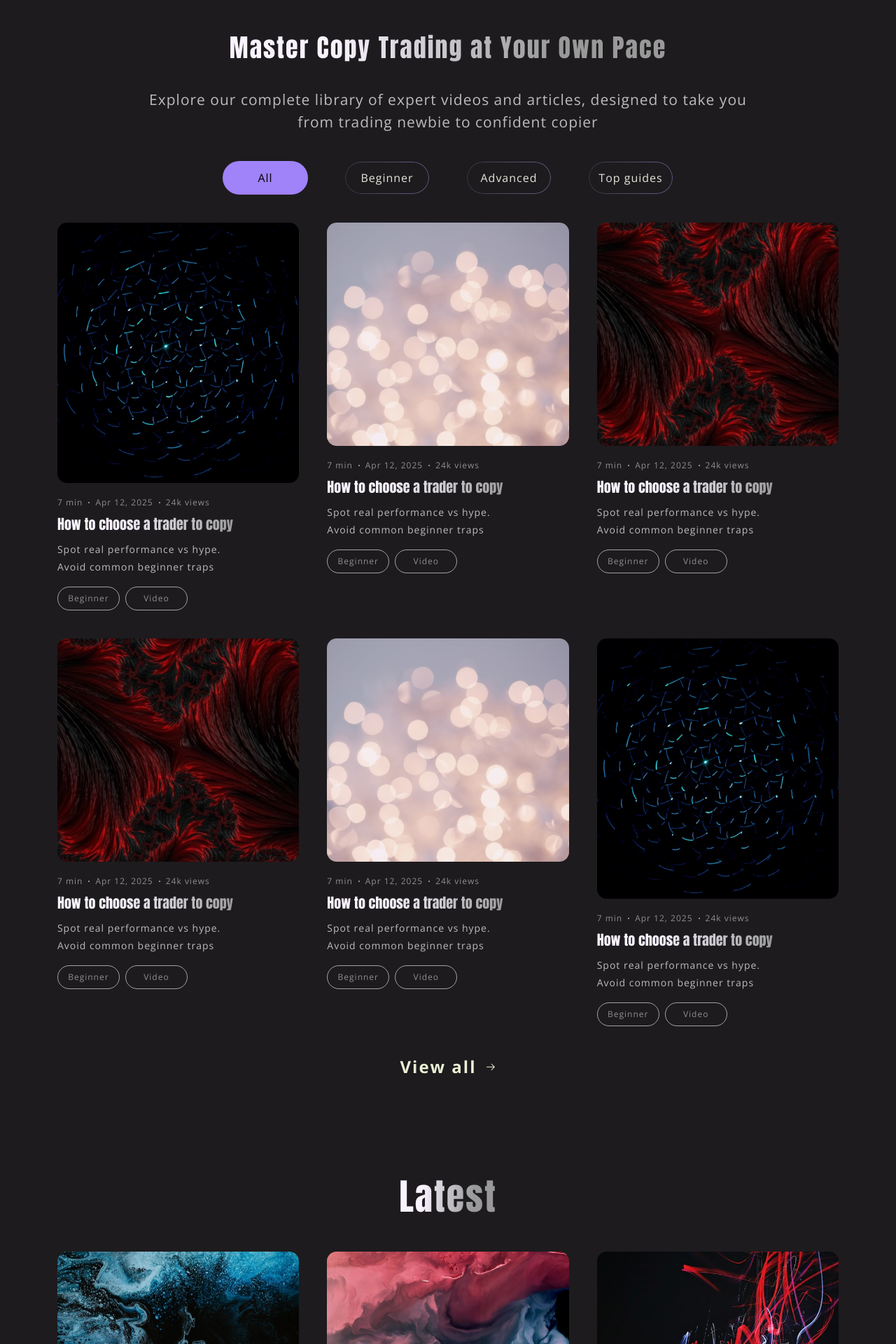
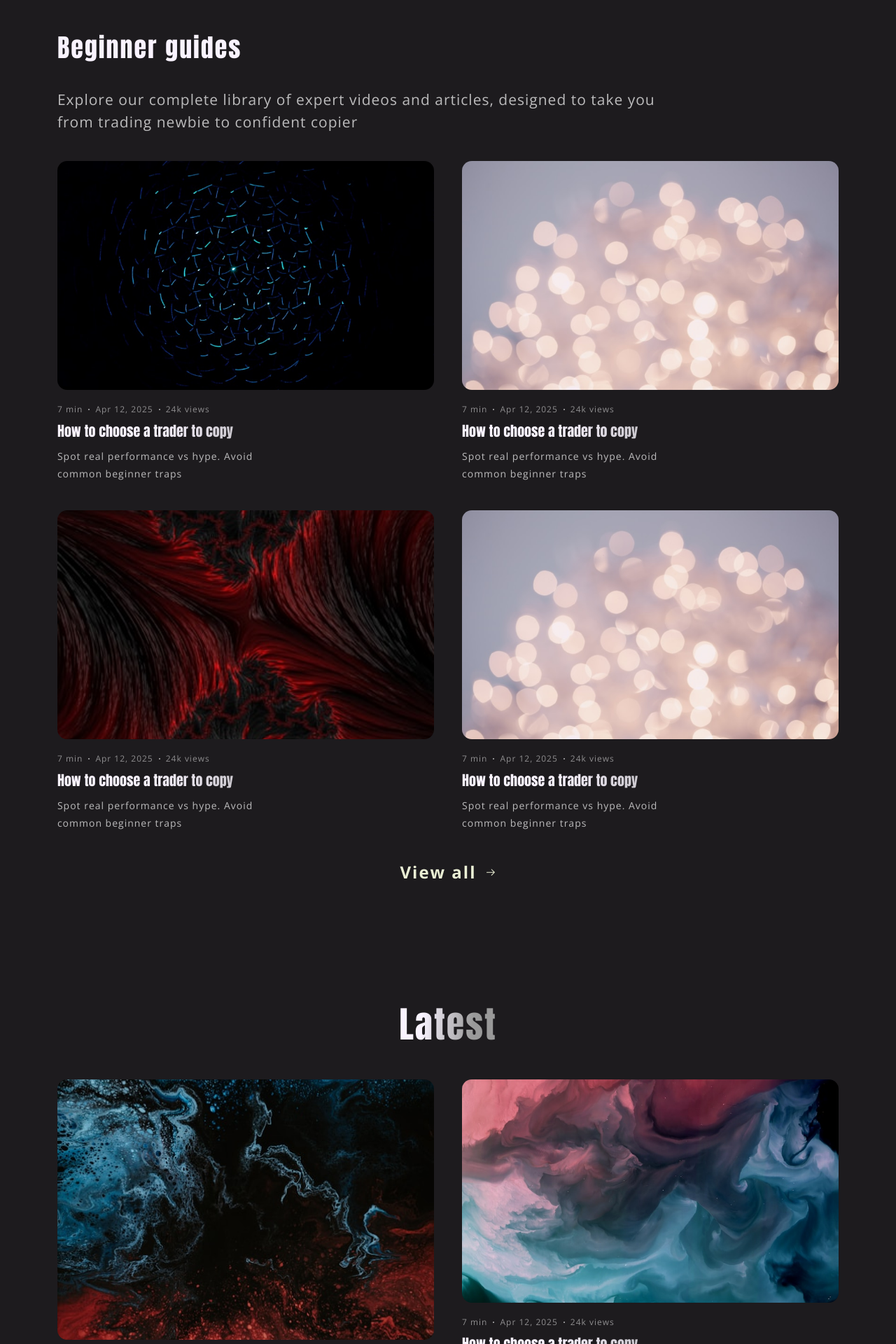
Before and after one commit to streple-labs/streple-website, a Next.js app: page /learn in a window 1280 px wide. Shown: the part 1280-3200 px from the top of the page at 70% size. Built offline with nearby package versions, Linux system fonts and the light colour scheme.

Commit message:
Refactor layout and content in the Learn page; update section titles, adjust grid structure, and remove unnecessary elements for improved clarity and user experience.

```diff
--- a/app/learn/page.tsx
+++ b/app/learn/page.tsx
@@ -83,69 +83,32 @@ export default function page() {
         </div>
       </section>
 
-      <section className="bg-[#1D1B1E] flex px-4 sm:px-[6.4%] justify-center">
-        <div className="relative flex flex-col items-center mw my-16 gap-[40px]">
-          <div className="flex flex-col justify-center items-center gap-[31px]">
+      <section className="bg-[#1D1B1E] flex px-4 sm:px-[6.4%] justify-center relative">
+        <div className="relative flex flex-col mw my-16 gap-[40px]">
+          <div className="flex flex-col w-full gap-[31px]">
             <h4
-              className={`text-gradient-copy-top-traders ${anton.className} text-2xl lg:text-4xl text-center leading-[150%] tracking-[2px]  font-normal`}
+              className={`text-gradient-copy-top-traders ${anton.className} text-2xl lg:text-4xl leading-[150%] tracking-[2px]  font-normal`}
             >
-              Master Copy Trading at Your Own Pace
+              Beginner guides
             </h4>
 
-            <p className="font-normal leading-8 text-sm sm:text-base lg:text-[21px] tracking-[1px] text-white/70 max-w-4xl text-center">
+            <p className="font-normal leading-8 text-sm sm:text-base lg:text-[21px] tracking-[1px] text-white/70 max-w-4xl">
               Explore our complete library of expert videos and articles,
-              designed to take you from trading newbie to confident copier
+              designed to take you from trading newbie to confident copier{" "}
             </p>
           </div>
 
-          <div className="flex items-center justify-center gap-4 sm:gap-8 md:gap-12 lg:gap-[52px] flex-wrap">
-            {["All", "Beginner", "Advanced", "Top guides"].map((item, i) => (
-              <button
-                key={i}
-                className={`${
-                  i == 0
-                    ? "bg-[#A082F9] text-black"
-                    : "text-[#E4E4D9] pp-lr-gradient"
-                } min-w-[122px] text-xs md:text-base leading-6 tracking-[1px] font-normal p-3 rounded-[25px] flex items-center justify-center gap-2.5 h-[48px]`}
-              >
-                {item}
-              </button>
-            ))}
-          </div>
-
-          <div className="grid grid-cols-1 sm:grid-cols-2 lg:grid-cols-3 gap-[40px]">
-            {Array.from({ length: 6 }).map((_, i) => (
+          <div className="grid grid-cols-1 sm:grid-cols-2 gap-[40px] w-full">
+            {Array.from({ length: 4 }).map((_, i) => (
               <div className="space-y-5" key={i}>
                 <Image
                   alt="image"
                   src={`/trader-${
-                    i == 0
-                      ? 1
-                      : i == 1
-                      ? 2
-                      : i == 2
-                      ? 3
-                      : i == 3
-                      ? 3
-                      : i == 4
-                      ? 2
-                      : 1
+                    i == 0 ? 1 : i == 1 ? 2 : i == 2 ? 3 : i == 3 ? 2 : 1
                   }.jpg`}
                   width={401}
-                  height={319}
-                  className={`w-full object-cover object-center bg-no-repeat rounded-[14px] ${
-                    i == 0
-                      ? "h-[372px]"
-                      : i == 1
-                      ? "h-[319px]"
-                      : i == 2
-                      ? "h-[319px]"
-                      : i == 3
-                      ? "h-[319px]"
-                      : i == 4
-                      ? "h-[319px]"
-                      : "h-[372px]"
-                  }`}
+                  height={327}
+                  className={`w-full h-[327px] object-cover object-center bg-no-repeat rounded-[14px]`}
                 />
                 <div className="space-y-2">
                   <p className="flex gap-2 items-center text-xs leading-4 tracking-[1px] text-white/50">
@@ -159,18 +122,9 @@ export default function page() {
                   >
                     How to choose a trader to copy
                   </p>
-                  <p className="text-sm font-normal leading-[25px] tracking-[1px] text-white/70 w-4/5">
+                  <p className="text-sm font-normal leading-[25px] tracking-[1px] text-white/70 md:w-3/5">
                     Spot real performance vs hype. Avoid common beginner traps
                   </p>
-
-                  <div className="pt-2 flex gap-2 items-center text-white/50">
-                    <span className="min-w-[89px] px-1 py-2 gap-2.5 flex items-center justify-center border border-[#FDF9FF99] rounded-[21px] text-xs leading-4 tracking-[1px]">
-                      Beginner
-                    </span>
-                    <span className="min-w-[89px] px-1 py-2 gap-2.5 flex items-center justify-center border border-[#FDF9FF99] rounded-[21px] text-xs leading-4 tracking-[1px]">
-                      Video
-                    </span>
-                  </div>
                 </div>
               </div>
             ))}
@@ -186,15 +140,15 @@ export default function page() {
       </section>
 
       <section className="bg-[#1D1B1E] flex px-4 sm:px-[6.4%] justify-center">
-        <div className="relative flex flex-col items-center mw my-16 gap-[40px]">
+        <div className="relative flex flex-col items-center mw my-16 md:my-24 gap-[40px]">
           <h4
             className={`${anton.className} text-2xl xs:text-[27px] sm:text-3xl md:text-4xl lg:text-[52px] text-gradient-copy-top-traders leading-[150%] tracking-[2px]`}
           >
             Latest
           </h4>
 
-          <div className="grid grid-cols-1 sm:grid-cols-2 lg:grid-cols-3 gap-[40px]">
-            {Array.from({ length: 3 }).map((_, i) => (
+          <div className="grid grid-cols-1 sm:grid-cols-2 w-full gap-[40px]">
+            {Array.from({ length: 2 }).map((_, i) => (
               <div className="space-y-5" key={i}>
                 <Image
                   alt="image"
@@ -219,18 +173,9 @@ export default function page() {
                   >
                     How to choose a trader to copy
                   </p>
-                  <p className="text-sm font-normal leading-[25px] tracking-[1px] text-white/70 w-4/5">
+                  <p className="text-sm font-normal leading-[25px] tracking-[1px] text-white/70 md:w-3/5">
                     Spot real performance vs hype. Avoid common beginner traps
                   </p>
-
-                  <div className="pt-2 flex gap-2 items-center text-white/50">
-                    <span className="min-w-[89px] px-1 py-2 gap-2.5 flex items-center justify-center border border-[#FDF9FF99] rounded-[21px] text-xs leading-4 tracking-[1px]">
-                      Beginner
-                    </span>
-                    <span className="min-w-[89px] px-1 py-2 gap-2.5 flex items-center justify-center border border-[#FDF9FF99] rounded-[21px] text-xs leading-4 tracking-[1px]">
-                      Video
-                    </span>
-                  </div>
                 </div>
               </div>
             ))}
@@ -239,7 +184,7 @@ export default function page() {
       </section>
 
       <section className="flex px-4 sm:px-[6.4%] justify-center relative overflow-x-hidden bg-cover bg-no-repeat bg-center bg-[url('../public/section-6-bg.png')]">
-        <div className="flex flex-col items-center md:min-h-[610px] justify-center my-8 md:my-16 w-full mw">
+        <div className="flex flex-col items-center md:min-h-[610px] justify-center my-16 md:my-24 w-full mw">
           {/* <div className="absolute -right-[70px] top-0 bg-no-repeat size-[242px] bg-[url('../public/bitcoin-traced.png')]" /> */}
           <div className="flex flex-col justify-center mx-auto gap-10 start-trading-bg py-[52px] px-3 md:px-8 lg:py-[92px] lg:px-[80px]">
             <span
--- a/components/home/MobileHome.tsx
+++ b/components/home/MobileHome.tsx
@@ -26,8 +26,6 @@ export default function MobileHome() {
                 </h2>
                 <p className="font-normal text-sm sm:text-base text-[#FFFFFFB2] text-center">
                   Your Journey Into Digital Ownership Starts Here
-                  {/* Streple lets
-                  you mirror top traders in real-time, no experience needed. */}
                 </p>
               </div>
 
```
